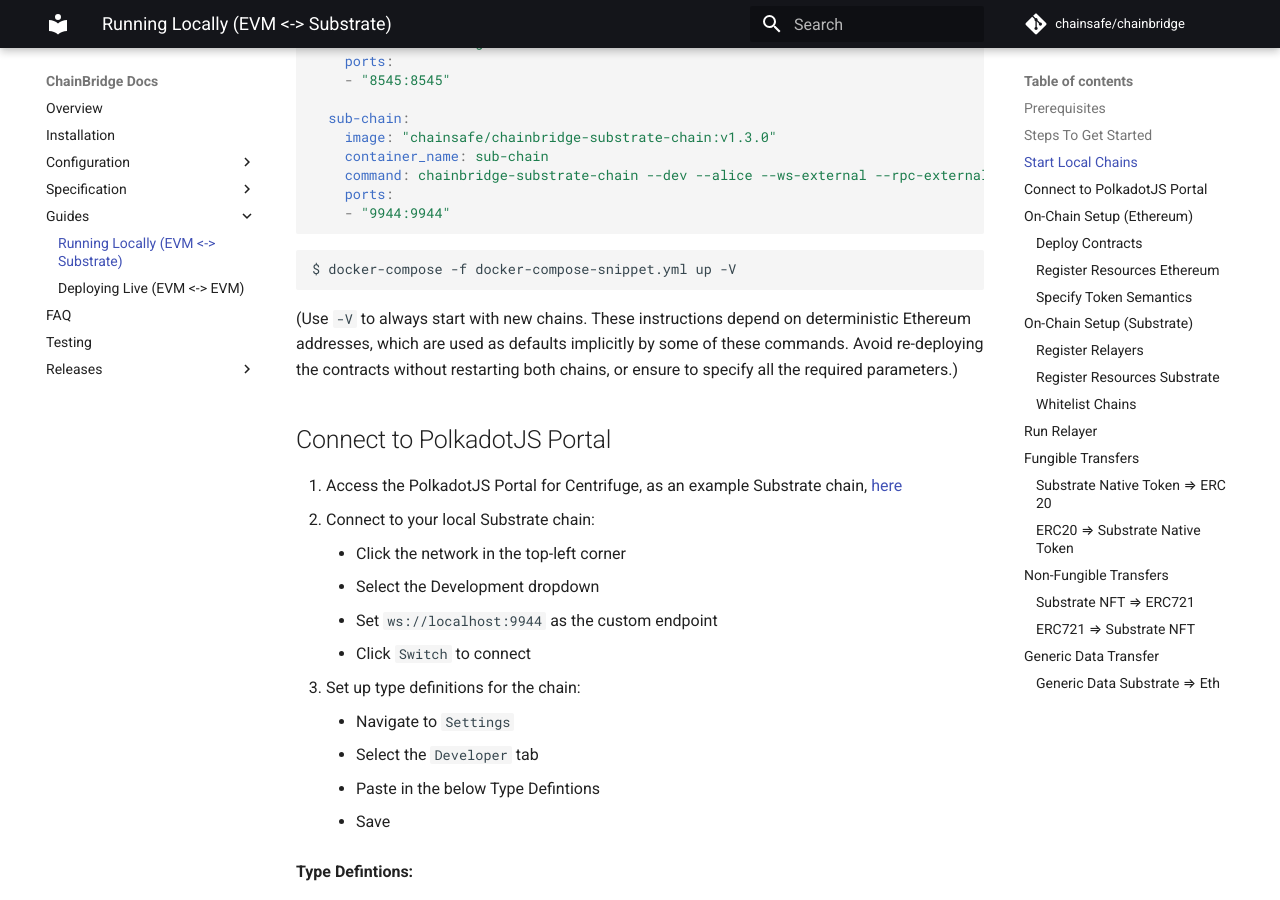
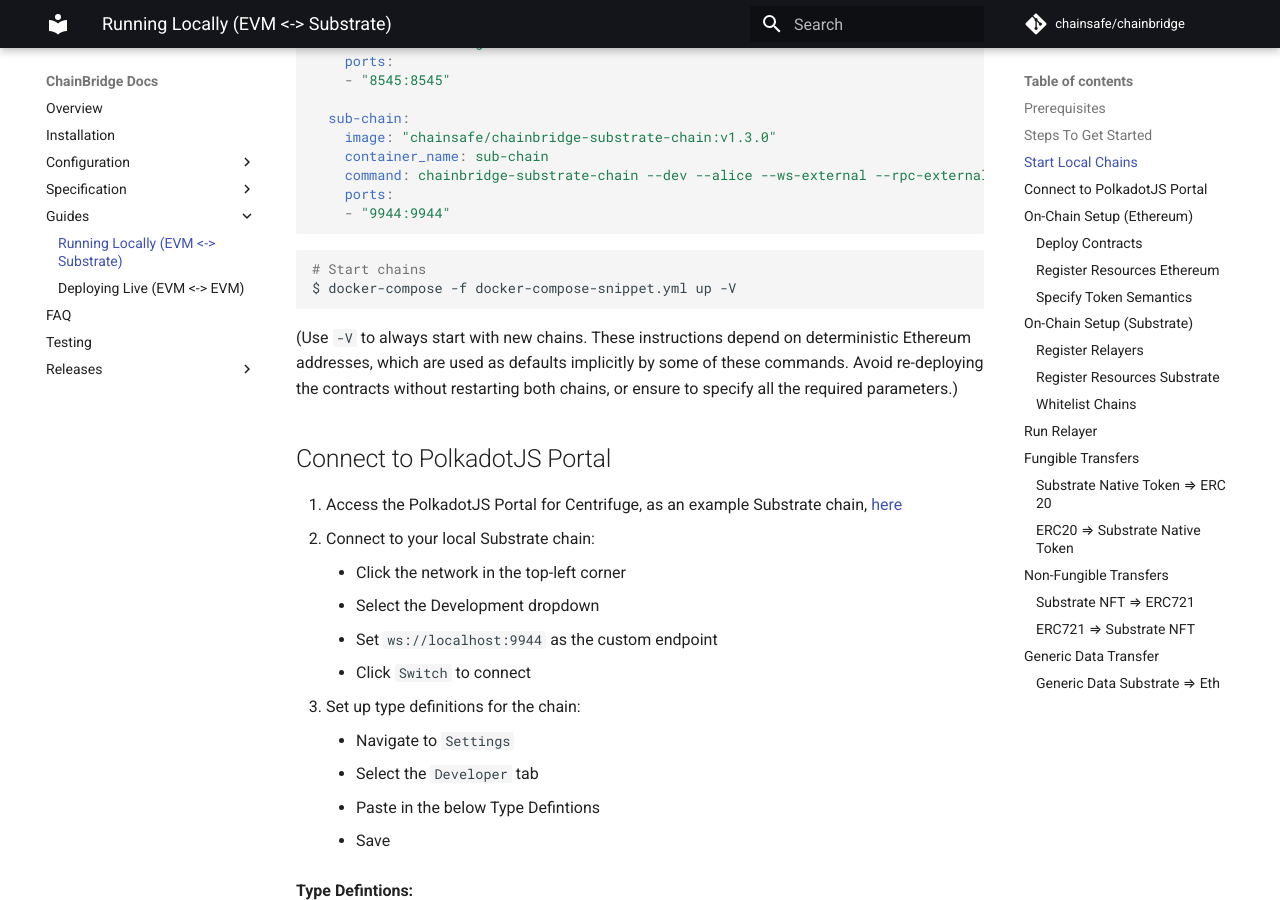
Before and after one commit to ChainSafe/chainbridge-docs, an MkDocs documentation site: the page built from docs/local.md, in a window 1280 px wide and 900 px high, scrolled down 1061 px. Built offline with MkDocs 1.6.1 and Material for MkDocs 9.7.7, drawn with Linux system fonts in a browser that asks for light colours; comment, search, counter and statistics services are not loaded.

Commit message:
add comment

````diff
--- a/docs/local.md
+++ b/docs/local.md
@@ -44,6 +44,7 @@
 ```
 
 ```zsh
+# Start chains
 $ docker-compose -f docker-compose-snippet.yml up -V
 ```
 
````
